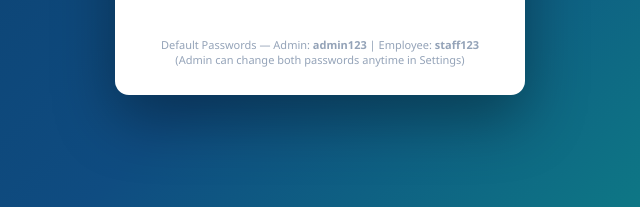
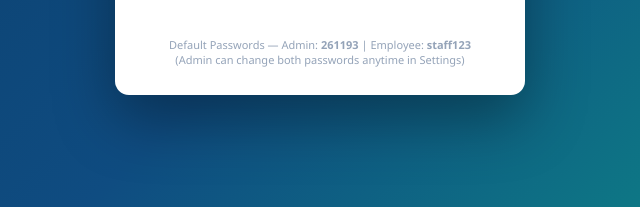
Before and after one commit to ainpc-prog/avadherp, a plain HTML site: page index.html in a window 1280 px wide. Shown: the part 535-742 px from the top of the page, 320-960 px from the left. Drawn offline with Linux system fonts and the light colour scheme.

Commit message:
Update index.html

```diff
--- a/index.html
+++ b/index.html
@@ -338,7 +338,7 @@
     <button type="button" class="btn btn-primary" style="width:100%; justify-content:center; padding:11px; font-size:14px;" onclick="doLogin()">🔐 Unlock Software</button>
     <div class="login-err" id="loginError"></div>
     <p style="font-size:11px; color:#94a3b8; margin-top:14px;">
-      Default Passwords — Admin: <b>admin123</b> | Employee: <b>staff123</b><br>
+      Default Passwords — Admin: <b>261193</b> | Employee: <b>staff123</b><br>
       (Admin can change both passwords anytime in Settings)
     </p>
   </div>
```
